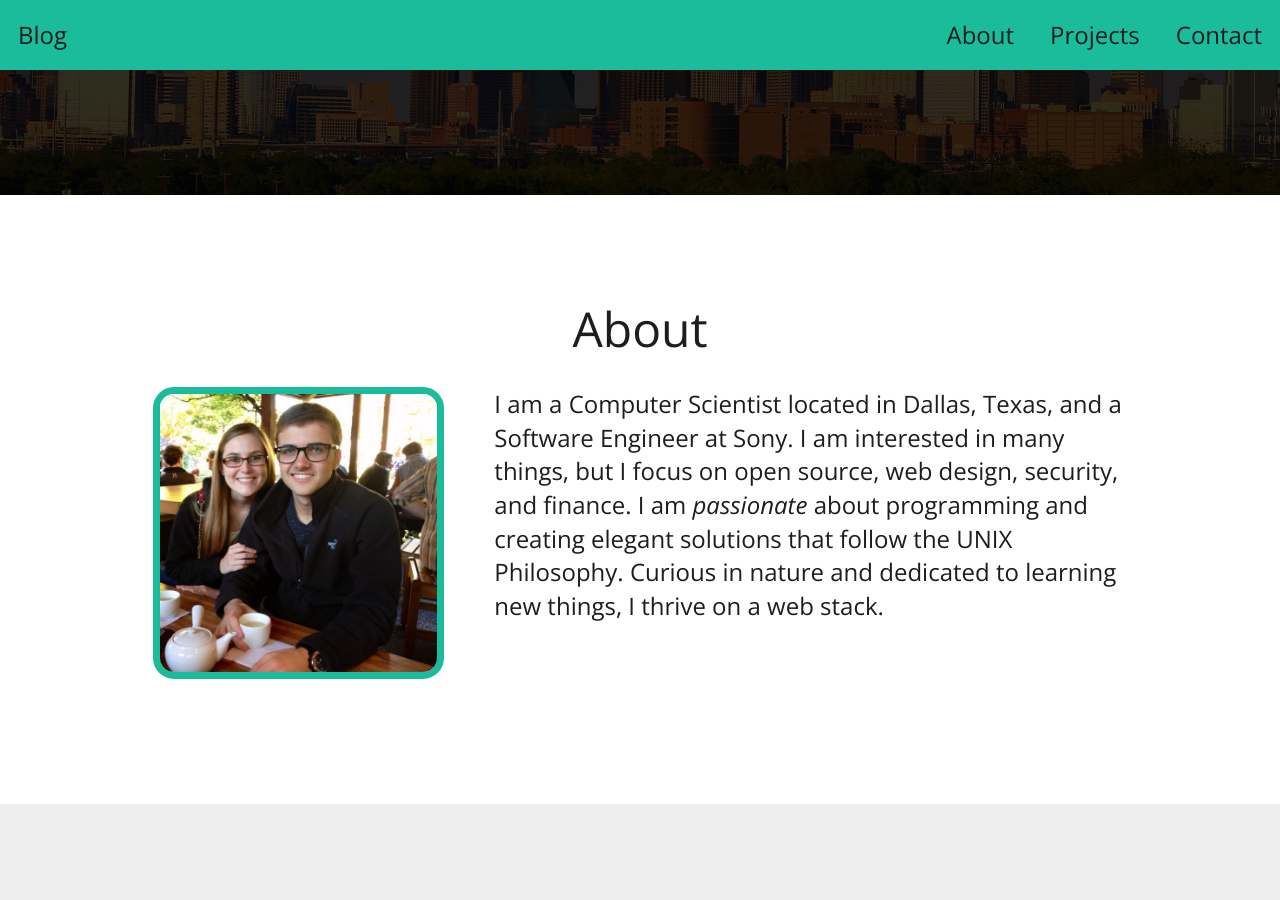
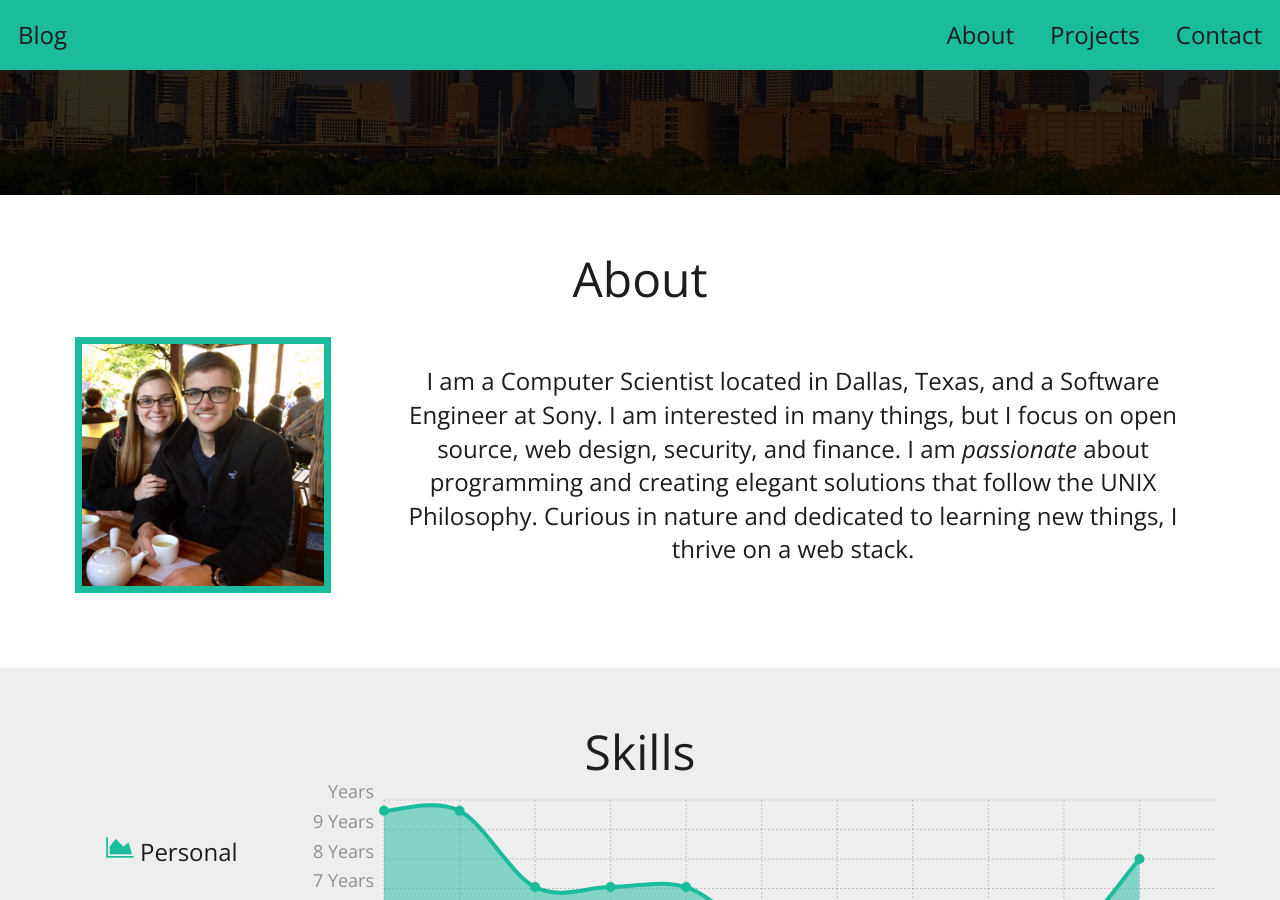
Before and after one commit to zackurben/zackurben.github.io, a Jekyll site: the page built from index.html, in a window 1280 px wide and 900 px high, scrolled down 705 px. Built offline with Jekyll 4.4.1, drawn with Linux system fonts in a browser that asks for light colours; nearby versions of some CDN libraries.

Commit message:
Flexing about and skills section.

```diff
--- a/_sass/_base.scss
+++ b/_sass/_base.scss
@@ -26,9 +26,11 @@ html {
   height: 100vh;
 }
 
+body {
+  @include flex;
+}
+
 header {
-  // padding: 20vh 0 0 0;
-  // height: 80vh;
   overflow: hidden;
 
   h1, h2, h3 {
@@ -131,27 +133,52 @@ nav {
 }
 
 .content {
-  padding: $content-padding 0 $content-padding 0;
-  width: 100%;
+  @include flex;
+
+  padding: round($content-padding/2);
   background-color: $site-primary-color;
 
   &:nth-child(odd) {
     background-color: $site-secondary-color;
   }
+
+  .row, .col {
+    @include flex;
+
+    div {
+      @include flex;
+
+      padding: round($content-padding/4);
+      justify-content: center;
     }
 
     .profile {
+      display: block;
+
+      img {
         border: $site-accent-color;
         border-width: 7px;
-  border-radius: 21px;
+        // border-radius: 21px;
         border-style: solid;
+        box-sizing: border-box;
 
-  width: 100%;
-  height: 100%;
+        max-width: 20vw;
+        height: auto;
+      }
+    }
+  }
 
-  -webkit-box-sizing: border-box;
-  -moz-box-sizing: border-box;
-  box-sizing: border-box;
+  .col {
+    flex-direction: column !important;
+  }
+
+  .row {
+    flex-direction: row !important;
+  }
+}
+
+.ct-chart {
+  @include flex;
 }
 
 .ct-series-a {
@@ -184,167 +211,15 @@ nav {
   transform: rotate(30deg) translateY(20px);
 }
 
-.ct-legend {
 .professional {
   color: rgba(29, 29, 29, 1)
 }
 .personal {
   color: rgba(27, 188, 155, 1);
 }
-}
-
-// Alignment stuff.
-.left {
-  text-align: left;
-}
-
-.right {
-  text-align: right;
-}
-
-.center {
-  text-align: center;
-}
-
-.float-left {
-  float: left !important;
-}
-
-.float-right {
-  float: right !important;
-}
-
-/**
- * Simple content grid.
- */
-.row {
-  width: 100%;
-  max-width: 1024px;
-  margin: 0 auto;
-  overflow: hidden;
-}
-
-[class*='col-'] {
-  float: left;
-  -webkit-box-sizing: border-box;
-  -moz-box-sizing: border-box;
-  box-sizing: border-box;
-
-  @include xs-screen {
-    padding: round($col-padding * 0.7);
-  }
-
-  @include s-screen {
-    padding: round($col-padding * 0.8);
-  }
-
-  @include m-screen {
-    padding: round($col-padding * 0.9);
-  }
-
-  @include l-screen {
-    padding: round($col-padding);
-  }
-}
 
 .thin {
   padding: 0;
-}
-
-.col-12 {
-  width: 100%;
-}
-
-.col-11 {
-  width: 91.6666667%;
-}
-
-.col-10 {
-  width: 83.3333333%;
-}
-
-.col-9 {
-  width: 75%;
-}
-
-.col-8 {
-  width: 66.6666667%;
-}
-
-.col-7 {
-  width: 58.3333333%;
-}
-
-.col-6 {
-  width: 50%;
-}
-
-.col-5 {
-  width: 41.6666667%;
-}
-
-.col-4 {
-  width: 33.3333333%;
-}
-
-.col-3 {
-  width: 25%;
-}
-
-.col-2 {
-  width: 16.6666667%;
-}
-
-.col-1 {
-  width: 8.3333333%;
-}
-
-.off-12 {
-  margin-left: 100%;
-}
-
-.off-11 {
-  margin-left: 91.6666667%;
-}
-
-.off-10 {
-  margin-left: 83.3333333%;
-}
-
-.off-9 {
-  margin-left: 75%;
-}
-
-.off-8 {
-  margin-left: 66.6666667%;
-}
-
-.off-7 {
-  margin-left: 58.3333333%;
-}
-
-.off-6 {
-  margin-left: 50%;
-}
-
-.off-5 {
-  margin-left: 41.6666667%;
-}
-
-.off-4 {
-  margin-left: 33.3333333%;
-}
-
-.off-3 {
-  margin-left: 25%;
-}
-
-.off-2 {
-  margin-left: 16.6666667%;
-}
-
-.off-1 {
-  margin-left: 8.3333333%;
 }
 
 footer {
--- a/css/main.scss
+++ b/css/main.scss
@@ -63,7 +63,7 @@ $arrow-dist: 50px;
 
 @mixin flex {
   display: flex;
-  flex: 1 1 0;
+  flex: 1 1 auto;
   flex-direction: column;
   text-align: center;
 }
--- a/index.html
+++ b/index.html
@@ -2,34 +2,28 @@
 layout: default
 ---
 <div class="content" id="about">
-  <div class="row center">
-    <h2>About</h2>
-  </div>
+  <h2>About</h2>
   <div class="row">
-    <div class="col-4">
-      <img class="profile" src="/img/zack.jpeg">
+    <div class="profile">
+      <img src="/img/zack.jpeg">
     </div>
-    <div class="col-8">
-      {{ site.bio }}
+    <div>
+      <span>{{ site.bio }}</span>
     </div>
   </div>
 </div>
 <div class="content" id="skills">
-  <div class="row center">
-    <h2>Skills</h2>
-  </div>
+  <h2>Skills</h2>
   <div class="row">
-    <div class="col-12">
+    <div class="col">
       <div class="row">
-        <div class="col-12 pull-left">
-          <div class="ct-legend pull-left">
-            <i class="fa fa-area-chart personal"></i>&nbsp;Personal<br>
-            <i class="fa fa-area-chart professional"></i>&nbsp;Professional
-          </div>
-        </div>
+        <i class="fa fa-area-chart personal"></i>&nbsp;Personal
       </div>
-      <div class="ct-chart ct-major-twelfth" width="auto" height="auto"></div>
+      <div>
+        <i class="fa fa-area-chart professional"></i>&nbsp;Professional
+      </div>
     </div>
+    <div class="ct-chart ct-major-twelfth" width="auto" height="auto"></div>
   </div>
 </div>
 <div class="content" id="projects">
```
Lines whose indentation alone changed are shown as unchanged.
